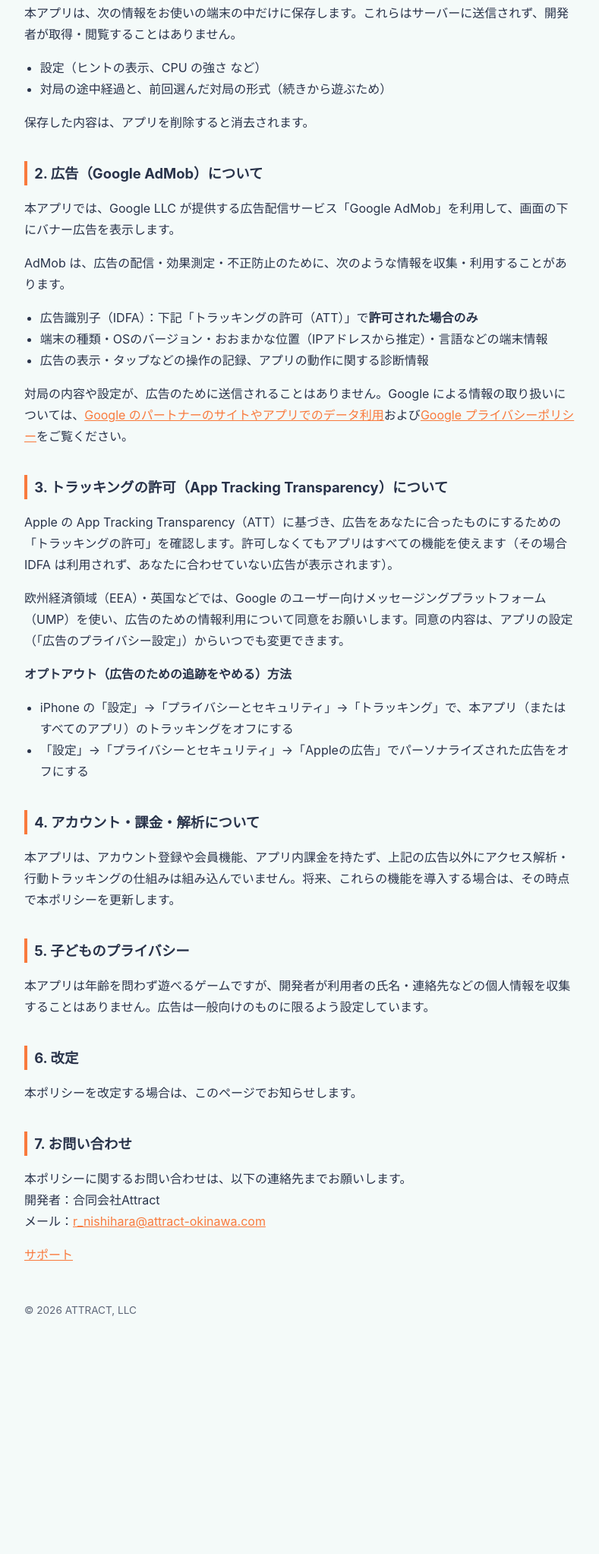
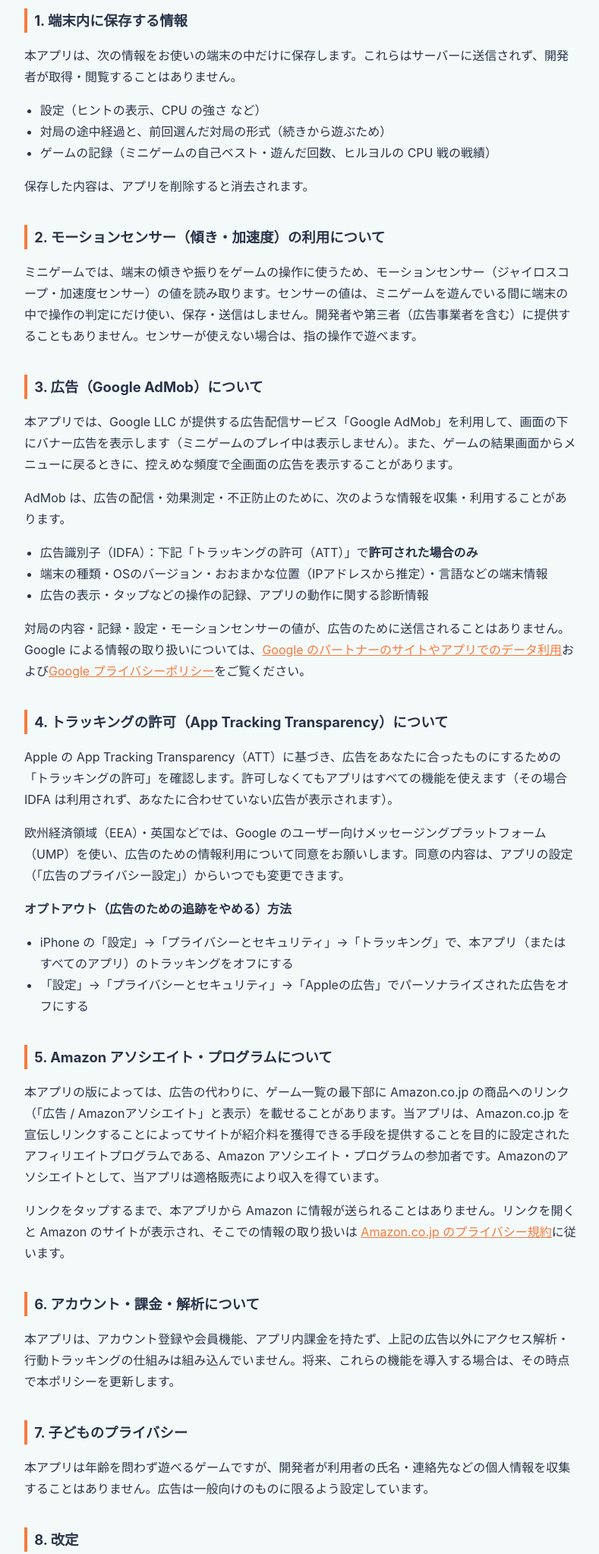
Before and after one commit to ryonomail/ryonomail.github.io, a plain HTML site: page engawa-ban/privacy.html in a window 1280 px wide. Shown: the part 299-2344 px from the top of the page at 76% size, without its empty margins (244-1033 px from the left). Before the commit the page ends 2100 px from the top, so only its background shows below. Drawn offline with Linux system fonts and the light colour scheme.

Commit message:
えんがわ盤: add motion mini-games, motion sensor use, interstitials and Amazon Associates to support/privacy pages
Co-Authored-By: Claude Opus 5.5 <noreply@anthropic.com>

```diff
--- a/engawa-ban/privacy.html
+++ b/engawa-ban/privacy.html
@@ -2,29 +2,33 @@
 <title>えんがわ盤 プライバシーポリシー</title><link rel="canonical" href="https://ryonomail.github.io/engawa-ban/privacy.html">
 <link rel="stylesheet" href="/style.css"></head><body><main>
 <h1>えんがわ盤 プライバシーポリシー</h1>
-<p class="muted">えんがわ盤 - ボードゲーム集（以下「本アプリ」）／ 開発者: 合同会社Attract（ATTRACT, LLC）／ 最終更新日: 2026年11月23日</p>
+<p class="muted">えんがわ盤 - ボードゲーム集（以下「本アプリ」）／ 開発者: 合同会社Attract（ATTRACT, LLC）／ 最終更新日: 2026年11月24日</p>
 
-<p>本アプリは、盤上ゲーム（現在は「ヒルヨル」）を遊ぶためのアプリです。本アプリの開発者（以下「開発者」）は、利用者のプライバシーを尊重し、以下の方針でサービスを提供します。</p>
+<p>本アプリは、ボードゲーム（現在は「ヒルヨル」）と、端末のモーションセンサーを使うミニゲーム（現在は「せんべい返し」「お茶はこび」「ぴたり注ぎ」「ラムネふり」）を遊ぶためのアプリです。本アプリの開発者（以下「開発者」）は、利用者のプライバシーを尊重し、以下の方針でサービスを提供します。</p>
 
 <h2>1. 端末内に保存する情報</h2>
 <p>本アプリは、次の情報をお使いの端末の中だけに保存します。これらはサーバーに送信されず、開発者が取得・閲覧することはありません。</p>
 <ul>
 <li>設定（ヒントの表示、CPU の強さ など）</li>
 <li>対局の途中経過と、前回選んだ対局の形式（続きから遊ぶため）</li>
+<li>ゲームの記録（ミニゲームの自己ベスト・遊んだ回数、ヒルヨルの CPU 戦の戦績）</li>
 </ul>
 <p>保存した内容は、アプリを削除すると消去されます。</p>
 
-<h2>2. 広告（Google AdMob）について</h2>
-<p>本アプリでは、Google LLC が提供する広告配信サービス「Google AdMob」を利用して、画面の下にバナー広告を表示します。</p>
+<h2>2. モーションセンサー（傾き・加速度）の利用について</h2>
+<p>ミニゲームでは、端末の傾きや振りをゲームの操作に使うため、モーションセンサー（ジャイロスコープ・加速度センサー）の値を読み取ります。センサーの値は、ミニゲームを遊んでいる間に端末の中で操作の判定にだけ使い、保存・送信はしません。開発者や第三者（広告事業者を含む）に提供することもありません。センサーが使えない場合は、指の操作で遊べます。</p>
+
+<h2>3. 広告（Google AdMob）について</h2>
+<p>本アプリでは、Google LLC が提供する広告配信サービス「Google AdMob」を利用して、画面の下にバナー広告を表示します（ミニゲームのプレイ中は表示しません）。また、ゲームの結果画面からメニューに戻るときに、控えめな頻度で全画面の広告を表示することがあります。</p>
 <p>AdMob は、広告の配信・効果測定・不正防止のために、次のような情報を収集・利用することがあります。</p>
 <ul>
 <li>広告識別子（IDFA）：下記「トラッキングの許可（ATT）」で<strong>許可された場合のみ</strong></li>
 <li>端末の種類・OSのバージョン・おおまかな位置（IPアドレスから推定）・言語などの端末情報</li>
 <li>広告の表示・タップなどの操作の記録、アプリの動作に関する診断情報</li>
 </ul>
-<p>対局の内容や設定が、広告のために送信されることはありません。Google による情報の取り扱いについては、<a href="https://policies.google.com/technologies/partner-sites?hl=ja">Google のパートナーのサイトやアプリでのデータ利用</a>および<a href="https://policies.google.com/privacy?hl=ja">Google プライバシーポリシー</a>をご覧ください。</p>
+<p>対局の内容・記録・設定・モーションセンサーの値が、広告のために送信されることはありません。Google による情報の取り扱いについては、<a href="https://policies.google.com/technologies/partner-sites?hl=ja">Google のパートナーのサイトやアプリでのデータ利用</a>および<a href="https://policies.google.com/privacy?hl=ja">Google プライバシーポリシー</a>をご覧ください。</p>
 
-<h2>3. トラッキングの許可（App Tracking Transparency）について</h2>
+<h2>4. トラッキングの許可（App Tracking Transparency）について</h2>
 <p>Apple の App Tracking Transparency（ATT）に基づき、広告をあなたに合ったものにするための「トラッキングの許可」を確認します。許可しなくてもアプリはすべての機能を使えます（その場合 IDFA は利用されず、あなたに合わせていない広告が表示されます）。</p>
 <p>欧州経済領域（EEA）・英国などでは、Google のユーザー向けメッセージングプラットフォーム（UMP）を使い、広告のための情報利用について同意をお願いします。同意の内容は、アプリの設定（「広告のプライバシー設定」）からいつでも変更できます。</p>
 <p><strong>オプトアウト（広告のための追跡をやめる）方法</strong></p>
@@ -33,16 +37,20 @@
 <li>「設定」→「プライバシーとセキュリティ」→「Appleの広告」でパーソナライズされた広告をオフにする</li>
 </ul>
 
-<h2>4. アカウント・課金・解析について</h2>
+<h2>5. Amazon アソシエイト・プログラムについて</h2>
+<p>本アプリの版によっては、広告の代わりに、ゲーム一覧の最下部に Amazon.co.jp の商品へのリンク（「広告 / Amazonアソシエイト」と表示）を載せることがあります。当アプリは、Amazon.co.jp を宣伝しリンクすることによってサイトが紹介料を獲得できる手段を提供することを目的に設定されたアフィリエイトプログラムである、Amazon アソシエイト・プログラムの参加者です。Amazonのアソシエイトとして、当アプリは適格販売により収入を得ています。</p>
+<p>リンクをタップするまで、本アプリから Amazon に情報が送られることはありません。リンクを開くと Amazon のサイトが表示され、そこでの情報の取り扱いは <a href="https://www.amazon.co.jp/gp/help/customer/display.html?nodeId=GX7NJQ4ZB8MHFRNJ">Amazon.co.jp のプライバシー規約</a>に従います。</p>
+
+<h2>6. アカウント・課金・解析について</h2>
 <p>本アプリは、アカウント登録や会員機能、アプリ内課金を持たず、上記の広告以外にアクセス解析・行動トラッキングの仕組みは組み込んでいません。将来、これらの機能を導入する場合は、その時点で本ポリシーを更新します。</p>
 
-<h2>5. 子どものプライバシー</h2>
+<h2>7. 子どものプライバシー</h2>
 <p>本アプリは年齢を問わず遊べるゲームですが、開発者が利用者の氏名・連絡先などの個人情報を収集することはありません。広告は一般向けのものに限るよう設定しています。</p>
 
-<h2>6. 改定</h2>
+<h2>8. 改定</h2>
 <p>本ポリシーを改定する場合は、このページでお知らせします。</p>
 
-<h2>7. お問い合わせ</h2>
+<h2>9. お問い合わせ</h2>
 <p>本ポリシーに関するお問い合わせは、以下の連絡先までお願いします。<br>開発者：合同会社Attract<br>メール：<a href="mailto:r_nishihara@attract-okinawa.com">r_nishihara@attract-okinawa.com</a></p>
 
 <p><a href="/engawa-ban/support.html">サポート</a></p>
```
Also changed, not shown: engawa-ban/support.html (+14 -3 lines), index.html (+1 -1 lines).
